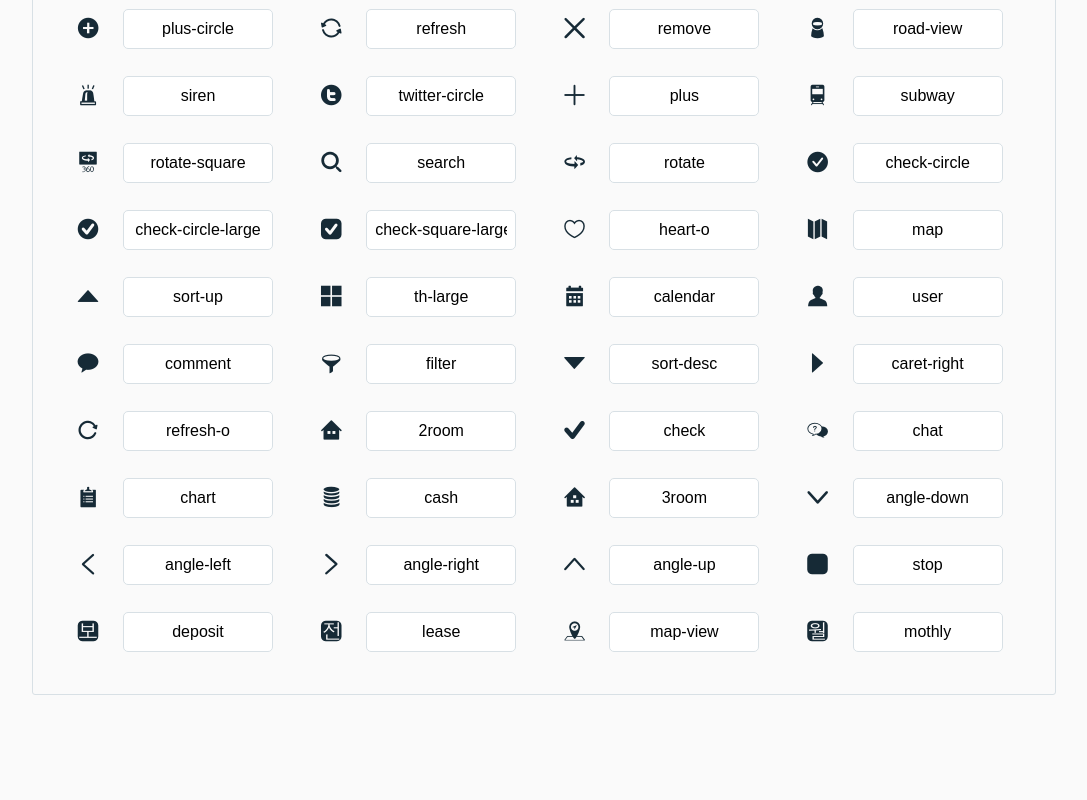
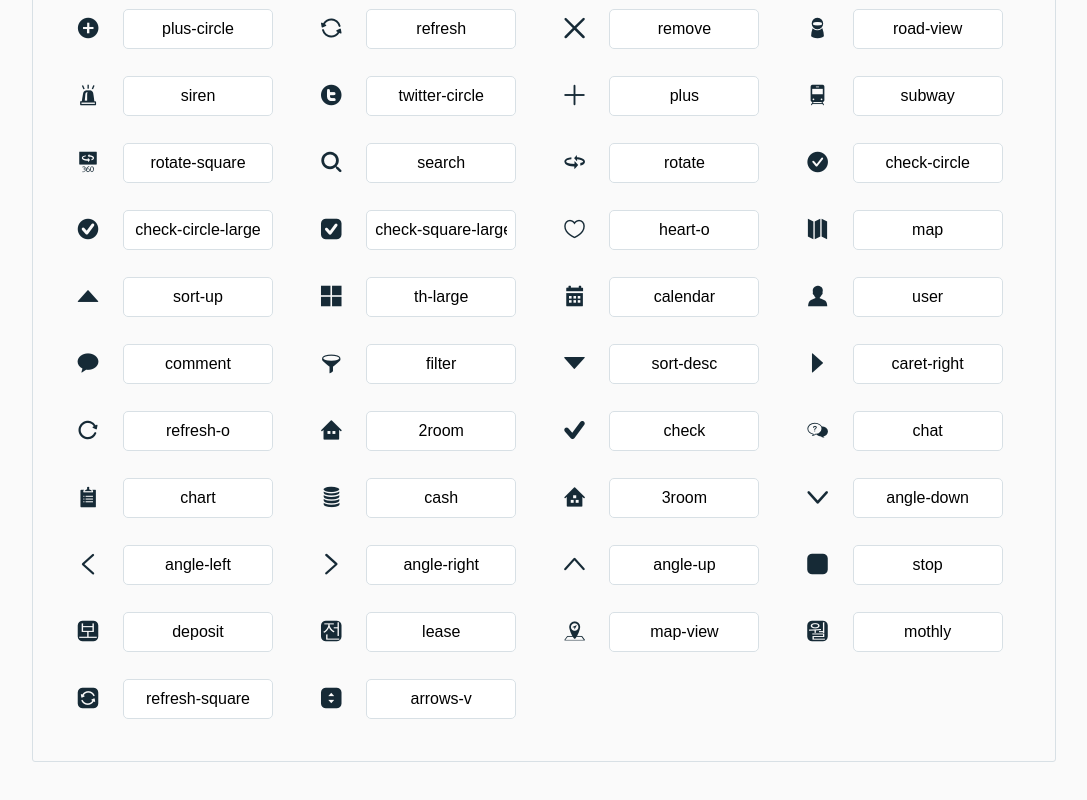
Before and after one commit to irlatjdtn/dabang-icons, a website: page index.html in a window 1280 px wide. Shown: the part 618-1418 px from the top of the page, without its empty margins (96-1183 px from the left). Before the commit the page ends 1373 px from the top, so only its background shows below. Drawn offline with Linux system fonts and the light colour scheme.

Commit message:
아이콘 추가

```diff
--- a/index.html
+++ b/index.html
@@ -318,6 +318,14 @@ h2{font-size:18px;padding:0 0 21px 5px;margin:45px 0 0 0;text-transform:uppercas
           <div class="icon dabang-icon-mothly"></div>
           <input type="text" readonly="readonly" value="mothly">
         </li>
+        <li>
+          <div class="icon dabang-icon-refresh-square"></div>
+          <input type="text" readonly="readonly" value="refresh-square">
+        </li>
+        <li>
+          <div class="icon dabang-icon-arrows-v"></div>
+          <input type="text" readonly="readonly" value="arrows-v">
+        </li>
       </ul>
     </div><script type="text/javascript">
 (function() {
--- a/styles.css
+++ b/styles.css
@@ -242,3 +242,9 @@
 .dabang-icon-mothly:before {
   content: "\e043";
 }
+.dabang-icon-refresh-square:before {
+  content: "\e044";
+}
+.dabang-icon-arrows-v:before {
+  content: "\e045";
+}
```
Also changed, not shown: fonts/dabang.ttf, fonts/dabang.woff, 2 other files.
